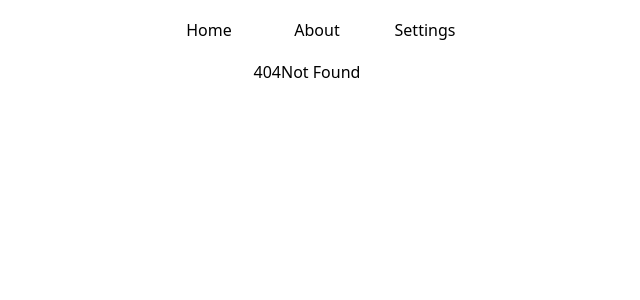
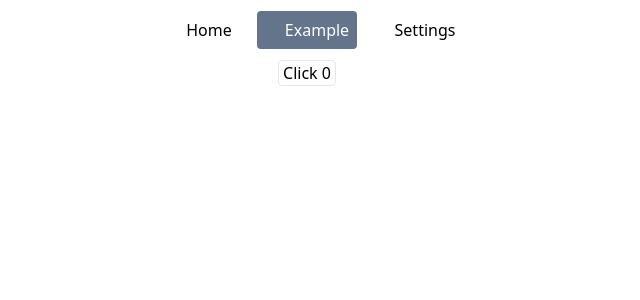
Before and after one commit to qiuqfang/svelte-app, a SvelteKit app: page /example in a window 1280 px wide. Before the commit this address had no page. Shown: the top 300 px of the page, without its empty margins (333-973 px from the left). Built offline with nearby package versions, Linux system fonts and the light colour scheme; some icons are missing.

Commit message:
chore: update

```diff
--- a/src/main.ts
+++ b/src/main.ts
@@ -5,7 +5,7 @@ import type { RouteType } from "./app";
 
 export const routes: RouteType[] = [
   { id: "/", name: "Home", icon: Home },
-  { id: "/about", name: "About", icon: About },
+  { id: "/example", name: "Example", icon: About },
   {
     id: "/settings",
     name: "Settings",
--- a/src/routes/+layout.svelte
+++ b/src/routes/+layout.svelte
@@ -55,6 +55,7 @@
 <footer>
   <div class="flex justify-center items-center h-[60px]">
     <!-- svelte-ignore a11y-click-events-have-key-events -->
+    <!-- svelte-ignore a11y-no-static-element-interactions -->
     <span on:click={toggleMode} class="hover:text-slate-500 transition-all">
       {#if isDark}
         <LightMode class="w-6 h-6 cursor-pointer dark:text-white dark:hover:text-slate-500" />
--- a/src/routes/about/+page.svelte
+++ /dev/null
@@ -1,9 +0,0 @@
-<script>
-  import { onMount } from "svelte";
-
-  onMount(async () => {
-    document.title = "About";
-  });
-</script>
-
-<h1>About</h1>
--- /dev/null
+++ b/src/routes/example/+page.svelte
@@ -0,0 +1,21 @@
+<script>
+  import { onMount } from "svelte";
+
+  onMount(async () => {
+    document.title = "Example";
+  });
+
+  let count = 0;
+
+  const handleClickButton = () => {
+    count++;
+  };
+</script>
+
+<section>
+  <div>
+    <button on:click={handleClickButton} class=" border rounded hover:opacity-30 px-1">
+      Click {count}
+    </button>
+  </div>
+</section>
```
Also changed, not shown: 1 other file (tests, documents, lock files or other folders).
